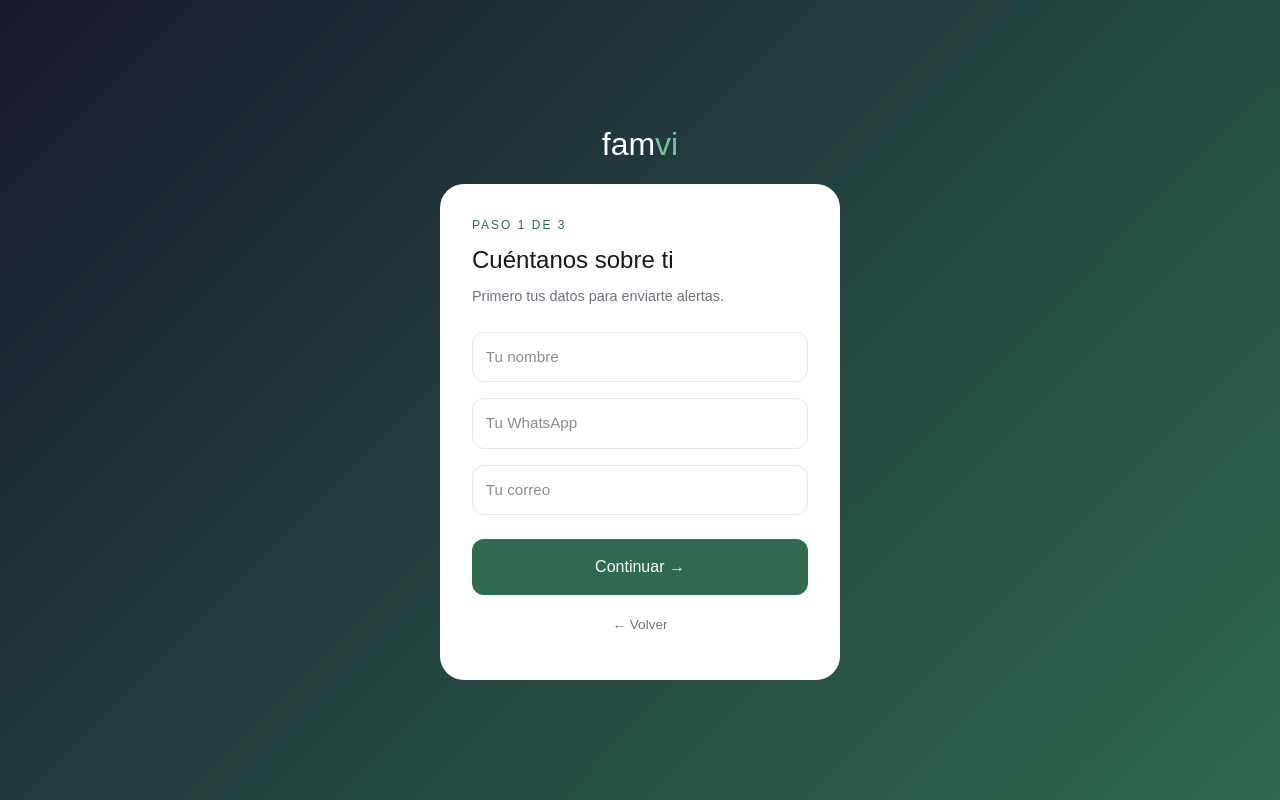
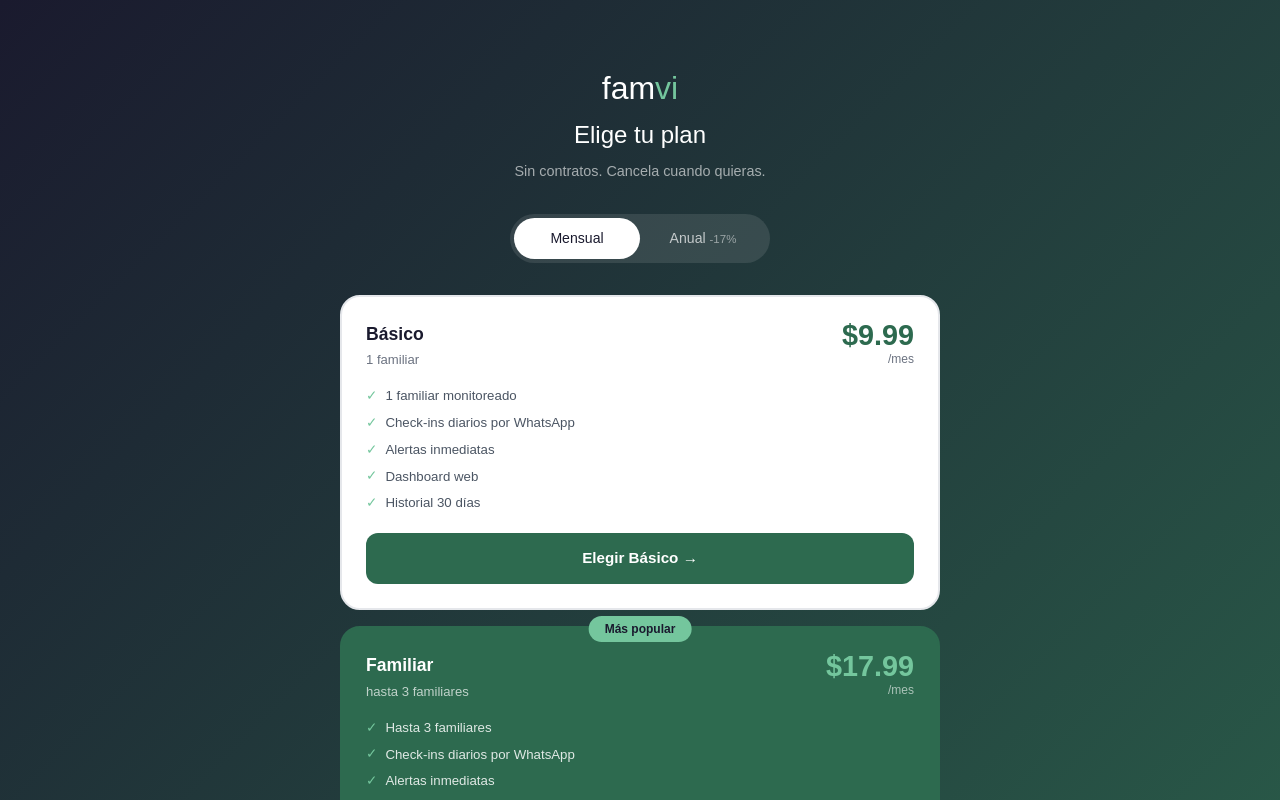
Before and after one commit to lupitascreations01-cmd/famvi, a Next.js app: page / in a window 1280 px wide. Both pictures are taken after a click on the button "Comenzar gratis →". Shown: the top 800 px of the page. Built offline with nearby package versions, Linux system fonts and the light colour scheme.

Commit message:
actualizacion landing

```diff
--- a/app/page.js
+++ b/app/page.js
@@ -6,6 +6,7 @@
   const [pantalla, setPantalla] = useState('landing')
   const [categorias, setCategorias] = useState(['Medicinas','Alimentación','Estado de ánimo','Movilidad'])
   const [dias, setDias] = useState(['L','M','X','J','V','S','D'])
+  const [ciclo, setCiclo] = useState('mensual')
 
   const toggleCategoria = (nombre) => {
     setCategorias(prev => prev.includes(nombre) ? prev.filter(c => c !== nombre) : [...prev, nombre])
@@ -246,13 +247,109 @@
     )
   }
 
+  if (pantalla === 'precios') {
+    const planes = [
+      {nombre:'Básico', familiares:'1 familiar', mensual:9.99, anual:99, color:'#F8F7F4', borde:'#E5E7EB', badge:null, features:['1 familiar monitoreado','Check-ins diarios por WhatsApp','Alertas inmediatas','Dashboard web','Historial 30 días']},
+      {nombre:'Familiar', familiares:'hasta 3 familiares', mensual:17.99, anual:179, color:'#2D6A4F', borde:'#2D6A4F', badge:'Más popular', features:['Hasta 3 familiares','Check-ins diarios por WhatsApp','Alertas inmediatas','Dashboard web','Historial ilimitado','Reportes semanales']},
+      {nombre:'Premium', familiares:'hasta 6 familiares', mensual:24.99, anual:249, color:'#F8F7F4', borde:'#E5E7EB', badge:null, features:['Hasta 6 familiares','Check-ins diarios por WhatsApp','Alertas inmediatas','Dashboard web','Historial ilimitado','Reportes semanales','Soporte prioritario']},
+    ]
+    return (
+      <main style={{minHeight:'100vh',background:'linear-gradient(135deg, #1A1A2E 0%, #2D6A4F 100%)',fontFamily:'sans-serif',padding:'2rem'}}>
+        <div style={{maxWidth:'600px',margin:'0 auto'}}>
+          <h1 style={{color:'#fff',fontWeight:'300',fontSize:'2rem',textAlign:'center',paddingTop:'2rem',marginBottom:'0.3rem'}}>fam<span style={{color:'#74C69D'}}>vi</span></h1>
+          <h2 style={{color:'white',fontWeight:'400',fontSize:'1.5rem',textAlign:'center',marginBottom:'0.5rem'}}>Elige tu plan</h2>
+          <p style={{color:'rgba(255,255,255,0.6)',textAlign:'center',marginBottom:'2rem',fontSize:'0.9rem'}}>Sin contratos. Cancela cuando quieras.</p>
+
+          <div style={{display:'flex',background:'rgba(255,255,255,0.1)',borderRadius:'50px',padding:'4px',maxWidth:'260px',margin:'0 auto 2rem'}}>
+            <button onClick={() => setCiclo('mensual')} style={{flex:1,padding:'0.6rem',borderRadius:'50px',border:'none',background:ciclo==='mensual'?'white':'transparent',color:ciclo==='mensual'?'#1A1A2E':'rgba(255,255,255,0.7)',fontWeight:'500',cursor:'pointer',fontSize:'0.88rem',transition:'all 0.2s'}}>Mensual</button>
+            <button onClick={() => setCiclo('anual')} style={{flex:1,padding:'0.6rem',borderRadius:'50px',border:'none',background:ciclo==='anual'?'white':'transparent',color:ciclo==='anual'?'#1A1A2E':'rgba(255,255,255,0.7)',fontWeight:'500',cursor:'pointer',fontSize:'0.88rem',transition:'all 0.2s'}}>
+              Anual <span style={{fontSize:'0.72rem',color:ciclo==='anual'?'#2D6A4F':'rgba(255,255,255,0.5)'}}>-17%</span>
+            </button>
+          </div>
+
+          {planes.map(plan => (
+            <div key={plan.nombre} style={{background:plan.nombre==='Familiar'?'#2D6A4F':'white',borderRadius:'20px',padding:'1.5rem',marginBottom:'1rem',border:`2px solid ${plan.borde}`,position:'relative'}}>
+              {plan.badge && <span style={{position:'absolute',top:'-12px',left:'50%',transform:'translateX(-50%)',background:'#74C69D',color:'#1A1A2E',padding:'0.25rem 1rem',borderRadius:'20px',fontSize:'0.75rem',fontWeight:'600'}}>{plan.badge}</span>}
+              <div style={{display:'flex',justifyContent:'space-between',alignItems:'flex-start',marginBottom:'1rem'}}>
+                <div>
+                  <h3 style={{fontSize:'1.1rem',fontWeight:'600',color:plan.nombre==='Familiar'?'white':'#1A1A2E',marginBottom:'0.2rem'}}>{plan.nombre}</h3>
+                  <p style={{fontSize:'0.82rem',color:plan.nombre==='Familiar'?'rgba(255,255,255,0.7)':'#6B7280'}}>{plan.familiares}</p>
+                </div>
+                <div style={{textAlign:'right'}}>
+                  <div style={{fontSize:'1.8rem',fontWeight:'600',color:plan.nombre==='Familiar'?'#74C69D':'#2D6A4F',lineHeight:1}}>
+                    ${ciclo==='mensual'?plan.mensual:(plan.anual/12).toFixed(2)}
+                  </div>
+                  <div style={{fontSize:'0.75rem',color:plan.nombre==='Familiar'?'rgba(255,255,255,0.6)':'#6B7280'}}>/mes{ciclo==='anual'?' · cobrado anual':''}</div>
+                  {ciclo==='anual' && <div style={{fontSize:'0.72rem',color:'#74C69D',fontWeight:'500'}}>Total ${plan.anual}/año</div>}
+                </div>
+              </div>
+              <div style={{marginBottom:'1.2rem'}}>
+                {plan.features.map(f => (
+                  <div key={f} style={{display:'flex',alignItems:'center',gap:'0.5rem',marginBottom:'0.4rem'}}>
+                    <span style={{color:'#74C69D',fontSize:'0.85rem'}}>✓</span>
+                    <span style={{fontSize:'0.83rem',color:plan.nombre==='Familiar'?'rgba(255,255,255,0.85)':'#4B5563'}}>{f}</span>
+                  </div>
+                ))}
+              </div>
+              <button onClick={() => setPantalla('login')} style={{width:'100%',padding:'0.9rem',background:plan.nombre==='Familiar'?'#74C69D':'#2D6A4F',color:plan.nombre==='Familiar'?'#1A1A2E':'white',border:'none',borderRadius:'12px',fontSize:'0.95rem',fontWeight:'600',cursor:'pointer'}}>
+                Elegir {plan.nombre} →
+              </button>
+            </div>
+          ))}
+          <button onClick={() => setPantalla('landing')} style={{width:'100%',padding:'0.75rem',background:'none',border:'none',color:'rgba(255,255,255,0.6)',fontSize:'0.85rem',cursor:'pointer',marginTop:'0.5rem'}}>← Volver</button>
+        </div>
+      </main>
+    )
+  }
+
+  if (pantalla === 'login') {
+    return (
+      <main style={{minHeight:'100vh',background:'linear-gradient(135deg, #1A1A2E 0%, #2D6A4F 100%)',display:'flex',flexDirection:'column',alignItems:'center',justifyContent:'center',fontFamily:'sans-serif',padding:'2rem'}}>
+        <h1 style={{color:'#fff',fontWeight:'300',fontSize:'2rem',marginBottom:'1rem'}}>fam<span style={{color:'#74C69D'}}>vi</span></h1>
+        <div style={{background:'white',borderRadius:'24px',padding:'2rem',width:'100%',maxWidth:'400px'}}>
+          <h2 style={{fontSize:'1.5rem',fontWeight:'400',marginBottom:'0.4rem',textAlign:'center'}}>Crea tu cuenta</h2>
+          <p style={{color:'#6B7280',fontSize:'0.88rem',marginBottom:'1.5rem',textAlign:'center'}}>Gratis los primeros 14 días. Sin tarjeta de crédito.</p>
+
+          <button style={{width:'100%',padding:'0.9rem',background:'white',color:'#1A1A2E',border:'1.5px solid #E5E7EB',borderRadius:'12px',fontSize:'0.95rem',fontWeight:'500',cursor:'pointer',display:'flex',alignItems:'center',justifyContent:'center',gap:'0.75rem',marginBottom:'1rem',boxShadow:'0 1px 4px rgba(0,0,0,0.08)'}}>
+            <svg width="18" height="18" viewBox="0 0 24 24"><path fill="#4285F4" d="M22.56 12.25c0-.78-.07-1.53-.2-2.25H12v4.26h5.92c-.26 1.37-1.04 2.53-2.21 3.31v2.77h3.57c2.08-1.92 3.28-4.74 3.28-8.09z"/><path fill="#34A853" d="M12 23c2.97 0 5.46-.98 7.28-2.66l-3.57-2.77c-.98.66-2.23 1.06-3.71 1.06-2.86 0-5.29-1.93-6.16-4.53H2.18v2.84C3.99 20.53 7.7 23 12 23z"/><path fill="#FBBC05" d="M5.84 14.09c-.22-.66-.35-1.36-.35-2.09s.13-1.43.35-2.09V7.07H2.18C1.43 8.55 1 10.22 1 12s.43 3.45 1.18 4.93l2.85-2.22.81-.62z"/><path fill="#EA4335" d="M12 5.38c1.62 0 3.06.56 4.21 1.64l3.15-3.15C17.45 2.09 14.97 1 12 1 7.7 1 3.99 3.47 2.18 7.07l3.66 2.84c.87-2.6 3.3-4.53 6.16-4.53z"/></svg>
+            Continuar con Google
+          </button>
+
+          <div style={{display:'flex',alignItems:'center',gap:'0.75rem',marginBottom:'1rem'}}>
+            <div style={{flex:1,height:'1px',background:'#E5E7EB'}}></div>
+            <span style={{fontSize:'0.8rem',color:'#9CA3AF'}}>o con tu correo</span>
+            <div style={{flex:1,height:'1px',background:'#E5E7EB'}}></div>
+          </div>
+
+          <input placeholder="Tu correo electrónico" style={{width:'100%',padding:'0.8rem',border:'1.5px solid #E5E7EB',borderRadius:'12px',marginBottom:'0.75rem',fontSize:'0.95rem',boxSizing:'border-box'}} />
+          <input type="password" placeholder="Crea una contraseña" style={{width:'100%',padding:'0.8rem',border:'1.5px solid #E5E7EB',borderRadius:'12px',marginBottom:'1.5rem',fontSize:'0.95rem',boxSizing:'border-box'}} />
+
+          <button onClick={() => setPantalla('onboarding')} style={{width:'100%',padding:'1rem',background:'#2D6A4F',color:'white',border:'none',borderRadius:'12px',fontSize:'1rem',fontWeight:'500',cursor:'pointer',marginBottom:'1rem'}}>
+            Crear cuenta →
+          </button>
+
+          <p style={{textAlign:'center',fontSize:'0.82rem',color:'#6B7280',marginBottom:'0.5rem'}}>
+            ¿Ya tienes cuenta? <span onClick={() => setPantalla('login')} style={{color:'#2D6A4F',fontWeight:'500',cursor:'pointer'}}>Inicia sesión</span>
+          </p>
+
+          <p style={{textAlign:'center',fontSize:'0.75rem',color:'#9CA3AF',lineHeight:'1.5'}}>
+            Al crear tu cuenta aceptas nuestros <span style={{color:'#2D6A4F',cursor:'pointer'}}>Términos de uso</span> y <span style={{color:'#2D6A4F',cursor:'pointer'}}>Política de privacidad</span>
+          </p>
+
+          <button onClick={() => setPantalla('precios')} style={{width:'100%',padding:'0.75rem',background:'none',border:'none',color:'#6B7280',fontSize:'0.85rem',cursor:'pointer',marginTop:'0.5rem'}}>← Volver</button>
+        </div>
+      </main>
+    )
+  }
+
   return (
     <main style={{minHeight:'100vh',background:'linear-gradient(135deg, #1A1A2E 0%, #2D6A4F 100%)',display:'flex',flexDirection:'column',alignItems:'center',justifyContent:'center',fontFamily:'sans-serif',padding:'2rem'}}>
       <h1 style={{fontSize:'3rem',fontWeight:'300',color:'#fff',marginBottom:'0.3rem'}}>fam<span style={{color:'#74C69D'}}>vi</span></h1>
       <p style={{color:'rgba(255,255,255,0.75)',fontSize:'1.05rem',fontStyle:'italic',marginBottom:'2.5rem'}}>para los que cuidan desde lejos</p>
       <div style={{display:'flex',flexDirection:'column',gap:'0.75rem',width:'100%',maxWidth:'300px'}}>
-        <button onClick={() => setPantalla('onboarding')} style={{width:'100%',padding:'1rem',background:'#74C69D',color:'#1A1A2E',border:'2px solid #74C69D',borderRadius:'50px',fontSize:'1rem',fontWeight:'600',cursor:'pointer'}}>Comenzar gratis →</button>
+        <button onClick={() => setPantalla('precios')} style={{width:'100%',padding:'1rem',background:'#74C69D',color:'#1A1A2E',border:'2px solid #74C69D',borderRadius:'50px',fontSize:'1rem',fontWeight:'600',cursor:'pointer'}}>Comenzar gratis →</button>
         <button onClick={() => setPantalla('como-funciona')} style={{width:'100%',padding:'1rem',background:'transparent',color:'#ffffff',border:'2px solid #ffffff',borderRadius:'50px',fontSize:'1rem',fontWeight:'500',cursor:'pointer'}}>Ver cómo funciona ↓</button>
+        <button onClick={() => setPantalla('login')} style={{width:'100%',padding:'0.75rem',background:'transparent',color:'rgba(255,255,255,0.7)',border:'none',fontSize:'0.88rem',cursor:'pointer'}}>Ya tengo cuenta →</button>
       </div>
     </main>
   )
```
